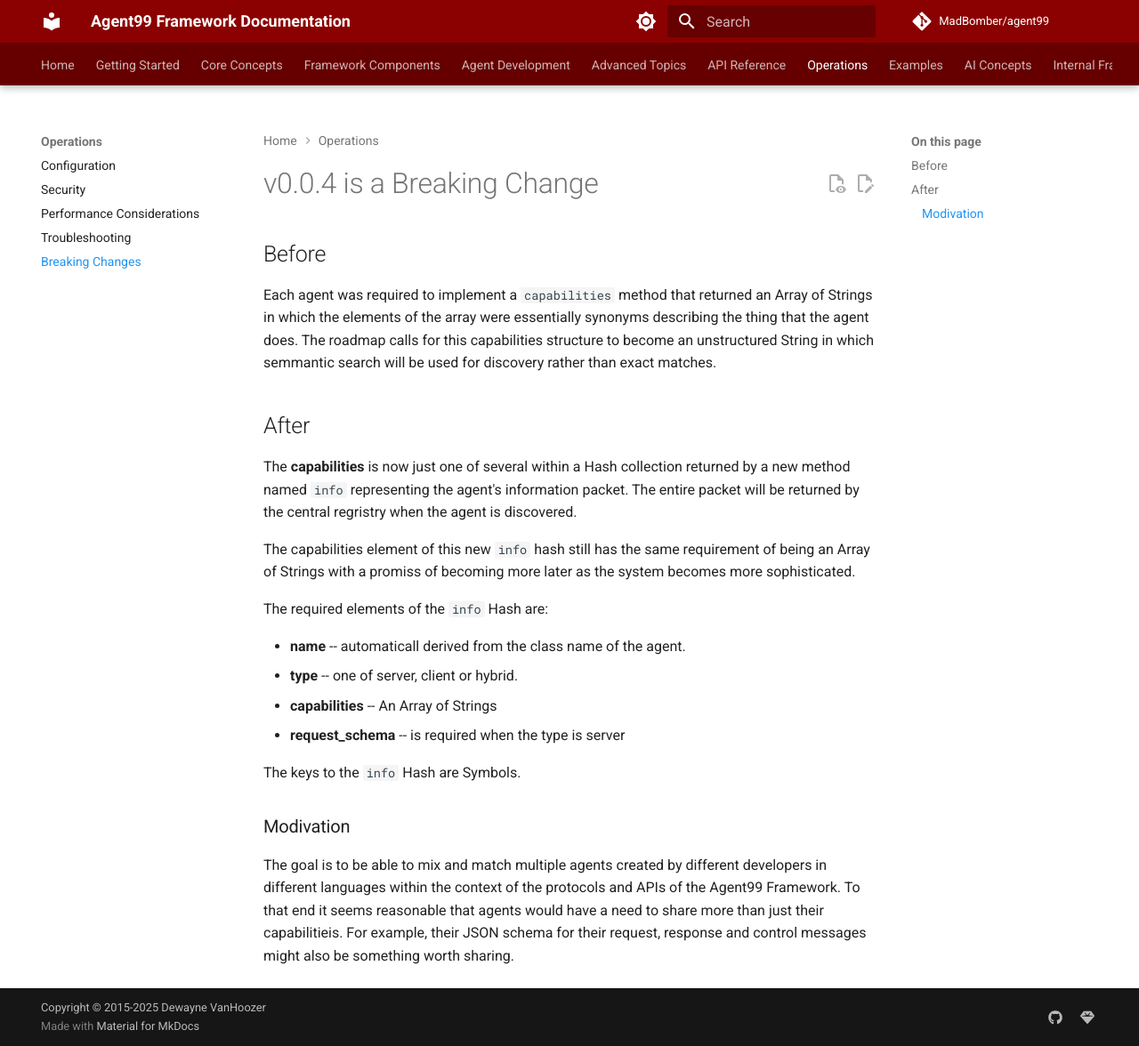
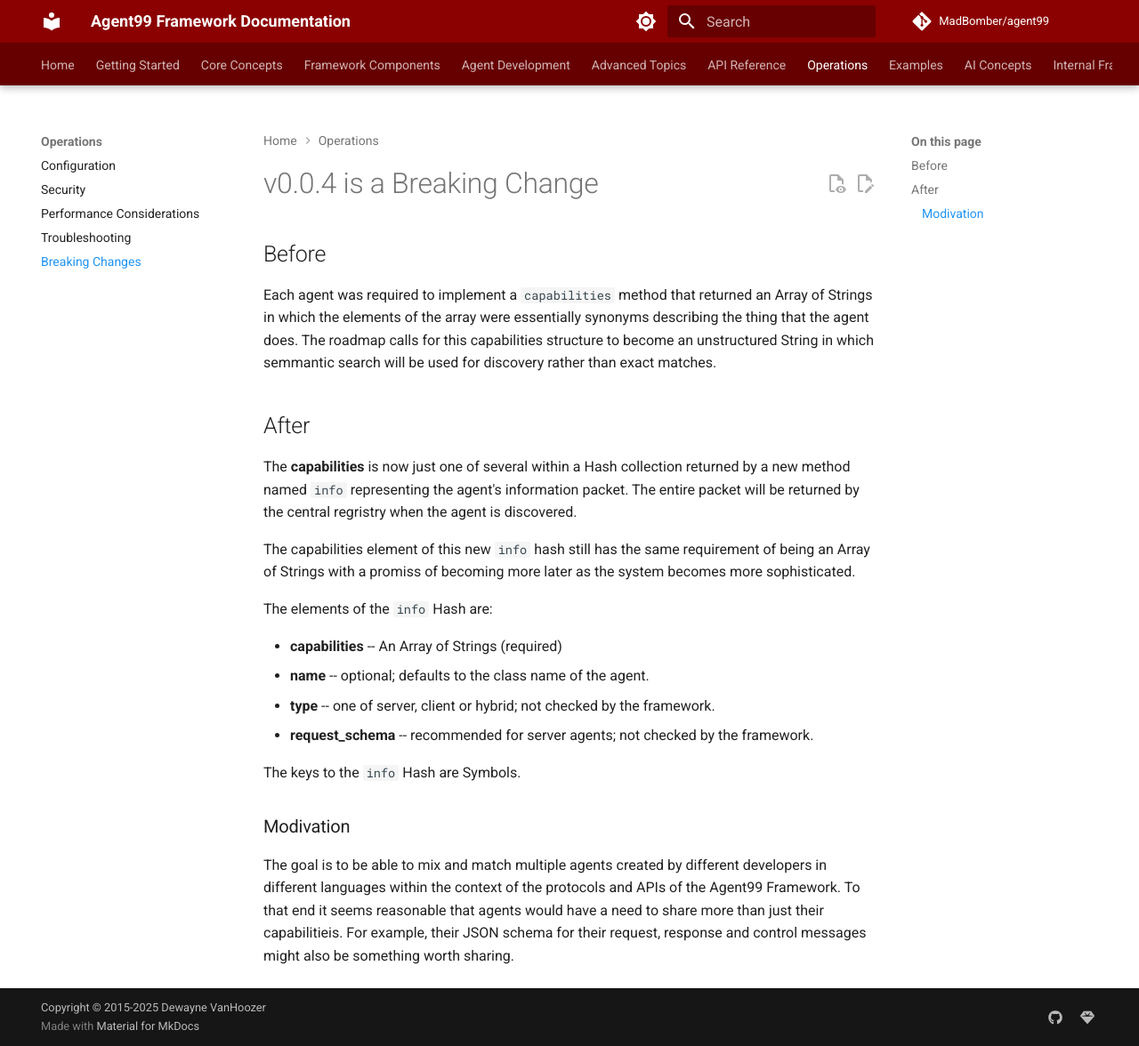
Before and after one commit to MadBomber/agent99, an MkDocs documentation site: the page built from docs/operations/breaking-changes.md, in a window 1280 px wide and 1176 px high. Shown: the whole window at 89% size. Built offline with MkDocs 1.6.1 and Material for MkDocs 9.7.7, drawn with Linux system fonts in a browser that asks for light colours; comment, search, counter and statistics services are not loaded.

Commit message:
fix(lifecycle): default info name to the class name

```diff
--- a/docs/operations/breaking-changes.md
+++ b/docs/operations/breaking-changes.md
@@ -10,12 +10,12 @@ The **capabilities** is now just one of several within a Hash collection returne
 
 The capabilities element of this new `info` hash still has the same requirement of being an Array of Strings with a promiss of becoming more later as the system becomes more sophisticated.
 
-The required elements of the `info` Hash are:
+The elements of the `info` Hash are:
 
-- **name** -- automaticall derived from the class name of the agent.
-- **type** -- one of server, client or hybrid.
-- **capabilities** -- An Array of Strings
-- **request_schema** -- is required when the type is server
+- **capabilities** -- An Array of Strings (required)
+- **name** -- optional; defaults to the class name of the agent.
+- **type** -- one of server, client or hybrid; not checked by the framework.
+- **request_schema** -- recommended for server agents; not checked by the framework.
 
 The keys to the `info` Hash are Symbols.
 
```
Also changed, not shown: CHANGELOG.md (+1 -0 lines), 2 other files.
